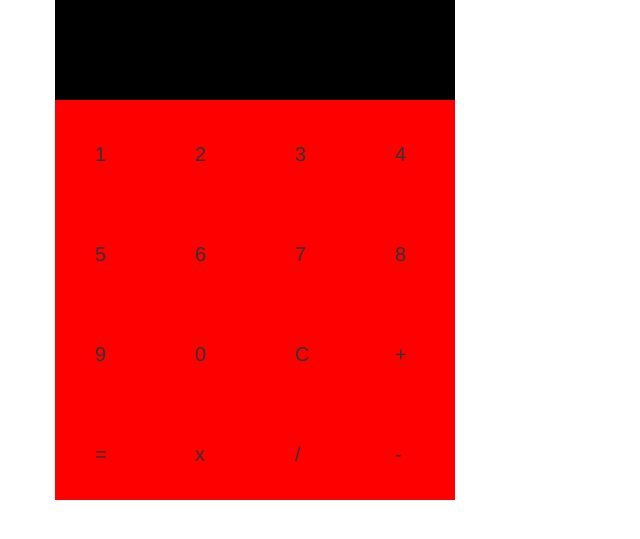
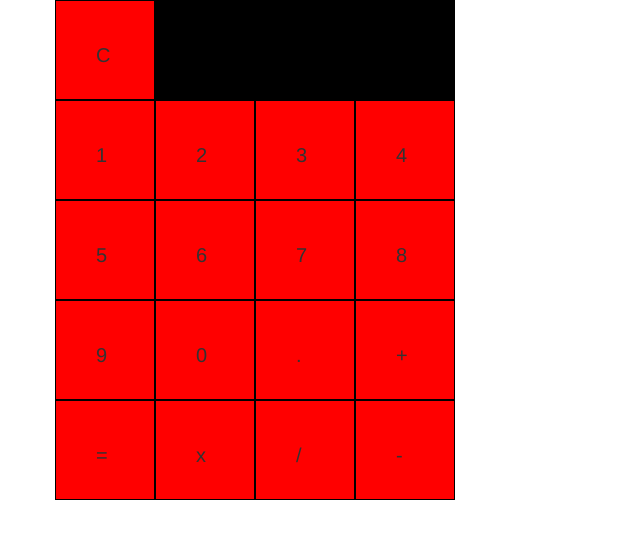
Before and after one commit to duhanyul/Codeup-Web-Exercises, a PHP site: page /calculator.html in a window 1280 px wide. Shown: the top 539 px of the page, without its empty margins (0-640 px from the left). Run offline with PHP 8.4, Linux system fonts and the light colour scheme.

Commit message:
Revisions to calculator project

```diff
--- a/public/calculator.html
+++ b/public/calculator.html
@@ -10,7 +10,8 @@
     <div class="container">
       <main id="calcBody"class="calcBody">
           <div class="row">
-              <div id="window"></div>
+            <div class=" calcButtons col-sm-2"value="C">C</div>
+            <div id="window"class=" calcButtons col-sm-10"></div>
           </div>
           <div class="row">
             <div class="calcButtons col-sm-3"value="1">1</div>
@@ -25,10 +26,10 @@
             <div class="calcButtons col-sm-3"value="8">8</div>
           </div>
           <div class="row">
-            <div class="calcButtons col-sm-3 col-sm-3"value="9">9</div>
-            <div class="calcButtons col-sm-3 col-sm-3"value="0">0</div>
-            <div class="calcButtons col-sm-3 col-sm-3"value="C">C</div>
-            <div class="calcButtons col-sm-3 col-sm-3"value="+">+</div>
+            <div class="calcButtons col-sm-3 "value="9">9</div>
+            <div class="calcButtons col-sm-3 "value="0">0</div>
+            <div class="calcButtons col-sm-3"value=".">.</div>
+            <div class="calcButtons col-sm-3 "value="+">+</div>
           </div>
           <div class="row">
             <div class="calcButtons col-sm-3"value="=">=</div>
--- a/public/custom_css/calculator.css
+++ b/public/custom_css/calculator.css
@@ -1,28 +1,28 @@
 .calcButtons{
   height: 100px;
   width: 100px;
-  border-width: 1px;
-  border-color: black;
+  border: 1px solid black;
   background-color: red;
   padding: 2em;
   font-size: 20px;
-  display: inline-block;
-
-
 
 }
+
 #window{
-  height: 100px;
-  width: 400px;
-  font-size: 50px;
-  text-align: right;
-  border-width: 1px;
-  border-color: black;
+  color: white;
+  width: 300px;
   background-color: black;
-  color: white;
+  text-align: justify;
+  margin: 0;
+  padding: 0;
+  font-size: 25px;
 }
 .calcBody{
   background-color: black;
   width: 384px;
   align-content: center;
 }
+.topArea{
+  height: 100px;
+  width: 400px;
+}
--- a/public/custom_js/calculator.js
+++ b/public/custom_js/calculator.js
@@ -48,21 +48,21 @@
         console.log(resultStack);
       if (input[i] === "*") {
         console.log(resultStack);
-        resultStack.push(parseInt(a) * parseInt(b));
+        resultStack.push(parseFloat(a) * parseFloat(b));
         console.log(resultStack);
 
       } else if (input[i] === "/") {
         console.log(resultStack);
-        resultStack.push(parseInt(b) / parseInt(a));
+        resultStack.push(parseFloat(b) / parseFloat(a));
         console.log(resultStack);
       }
         else if (input[i] === "+") {
           console.log(resultStack);
-          resultStack.push(parseInt(a) + parseInt(b));
+          resultStack.push(parseFloat(a) + parseFloat(b));
           console.log(resultStack);
       } else if (input[i] === "-") {
         console.log(resultStack);
-        resultStack.push(parseInt(b) - parseInt(a));
+        resultStack.push(parseFloat(b) - parseFloat(a));
         console.log(resultStack);
     }
   }
@@ -76,7 +76,7 @@
 
 
  function rpn(input){
-   var result;
+   var result = [];
    input = Array.from(input);
   //  console.log(input);
    for (var i = 0; i < input.length; i++) {
```
